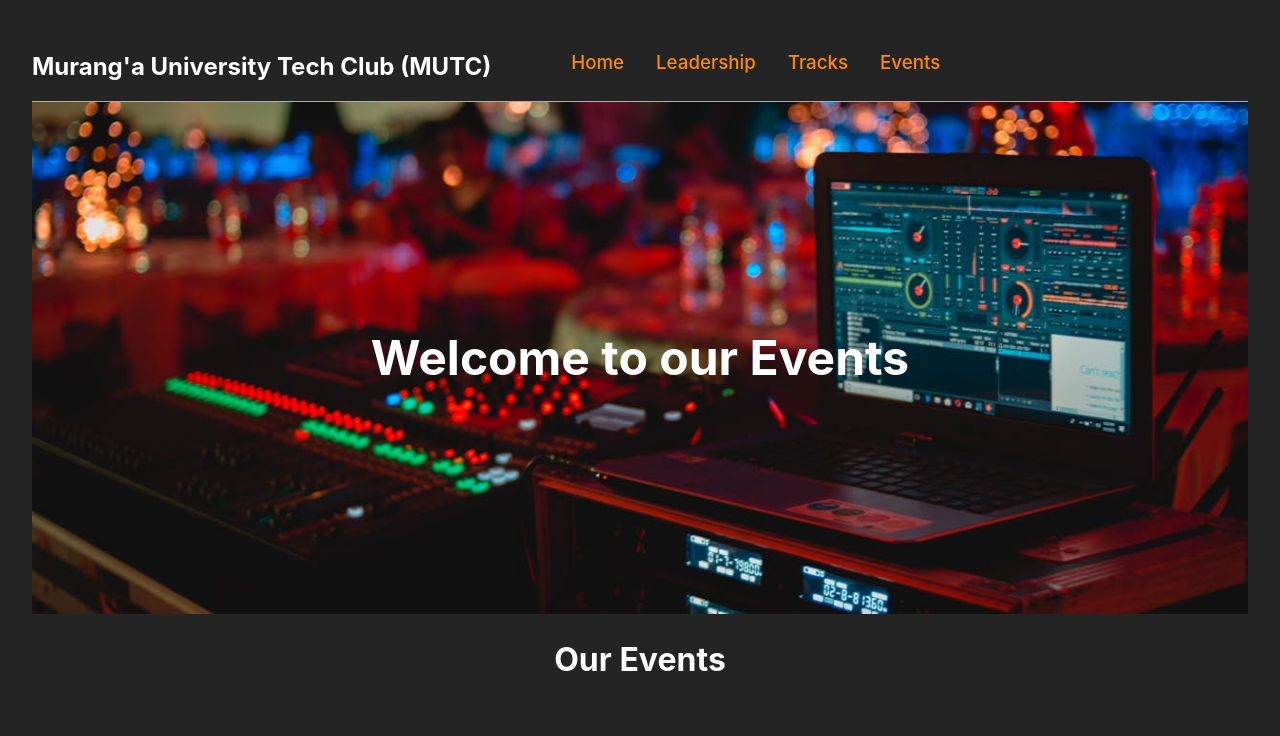
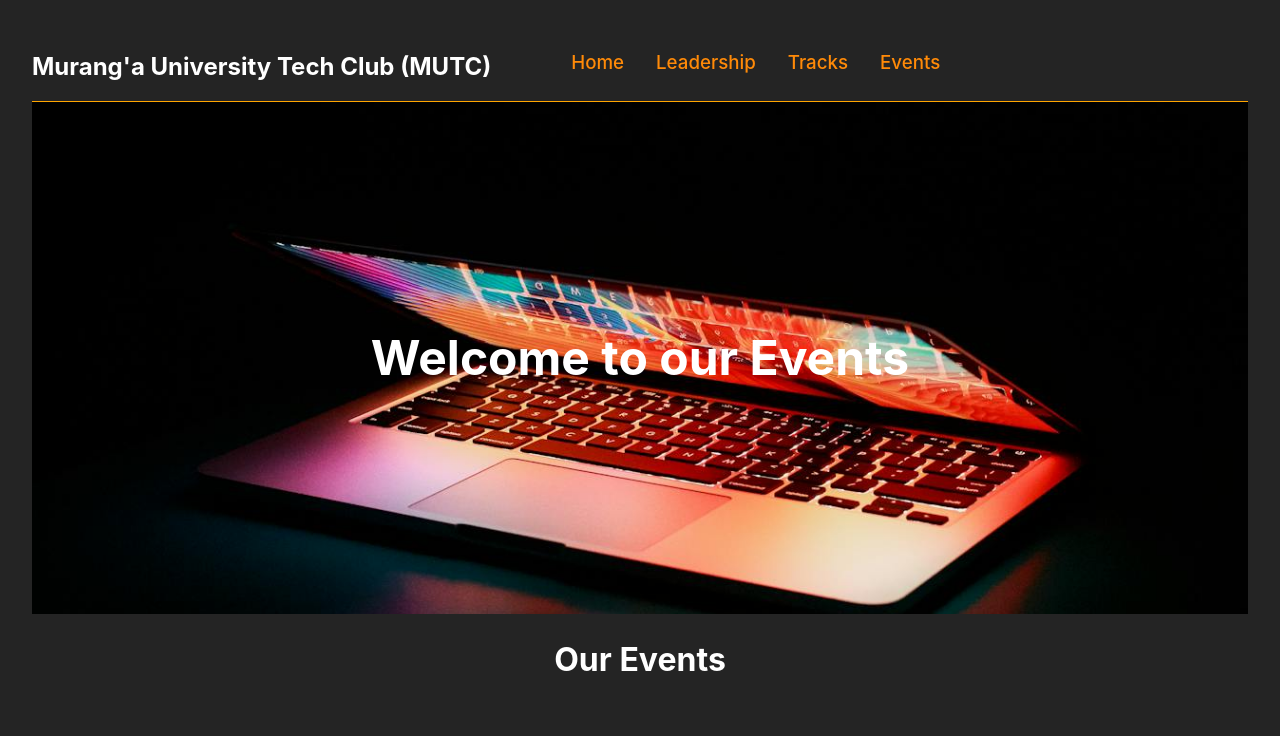
Before and after one commit to Denzel60/Murang-a-University-Tech-Club, a React (Vite) app: page /Events in a window 1280 px wide. Shown: the top 736 px of the page. Built offline with nearby package versions, Linux system fonts and the light colour scheme.

Commit message:
Added image to event hero section

```diff
--- a/src/Pages/Events/Events.css
+++ b/src/Pages/Events/Events.css
@@ -1,5 +1,5 @@
 .heros{
-    background: url(../../assets/Events.jpg);
+    background: url(../../assets/tech.jpg);
     height: 60vh;
     background-attachment: fixed;
     background-position: center;
```
Also changed, not shown: src/assets/tech.jpg (added).
